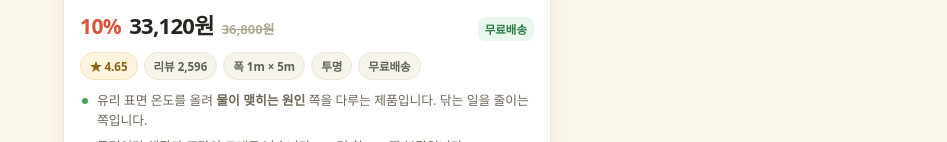
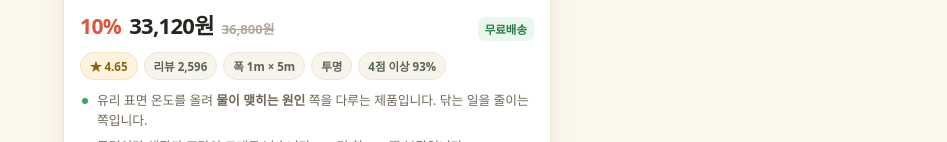
Before and after one commit to woojinki74-oss/woojinki74-oss.github.io, a plain HTML site: page deals/index.html in a window 1280 px wide. Shown: the part 778-920 px from the top of the page, without its empty margins (333-1280 px from the left). Drawn offline with Linux system fonts and the light colour scheme; a web font is replaced by a local one.

Commit message:
deals: 단열필름 카드 중복 무료배송 칩 정리

```diff
--- a/deals/index.html
+++ b/deals/index.html
@@ -206,7 +206,7 @@ footer{margin-top:16px;padding:0 2px;text-align:center}
         <span class="chip">리뷰 2,596</span>
         <span class="chip">폭 1m × 5m</span>
         <span class="chip">투명</span>
-        <span class="chip">무료배송</span>
+        <span class="chip">4점 이상 93%</span>
       </div>
       <ul class="points">
         <li>유리 표면 온도를 올려 <b>물이 맺히는 원인</b> 쪽을 다루는 제품입니다. 닦는 일을 줄이는 쪽입니다.</li>
```
